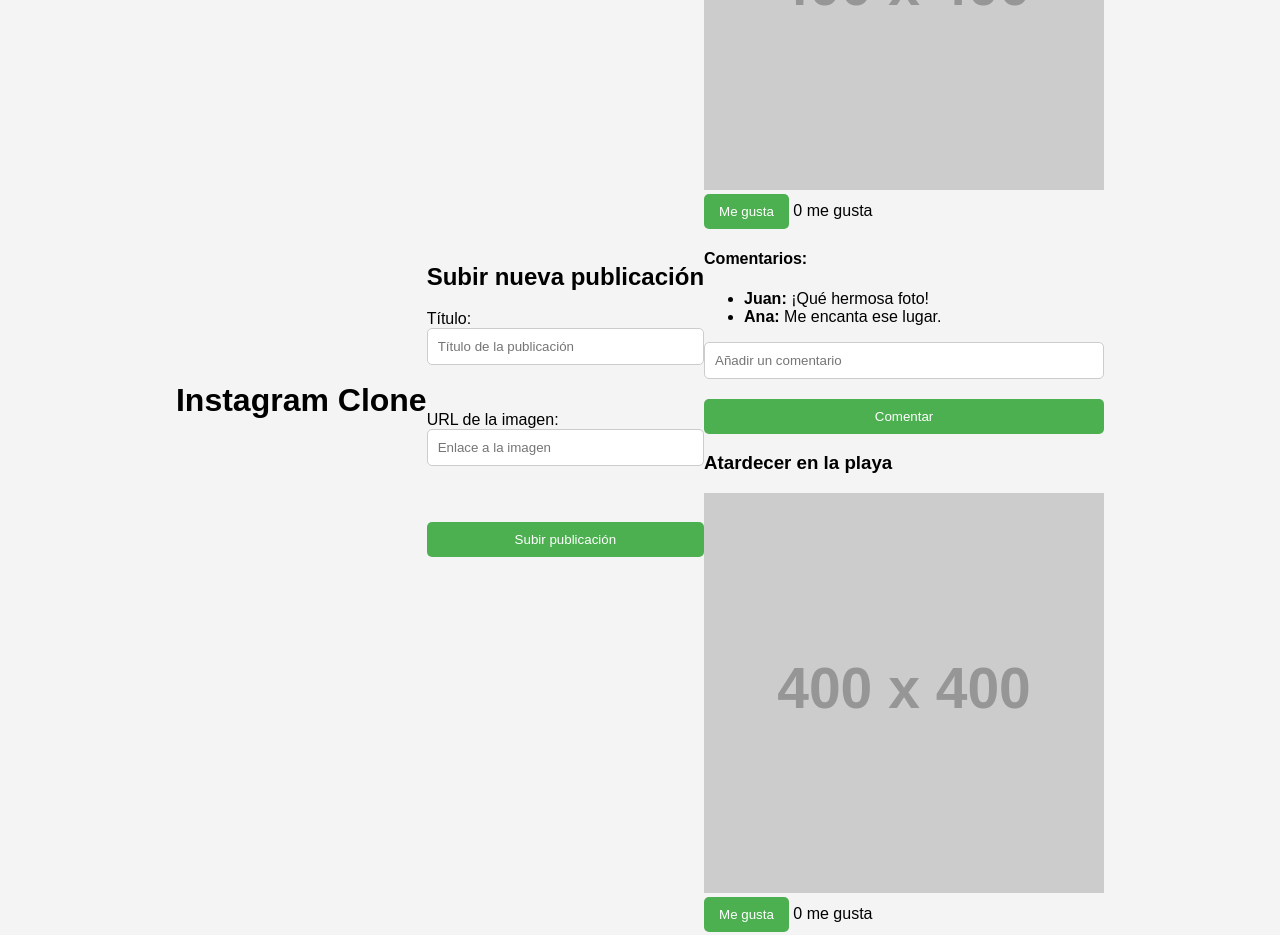
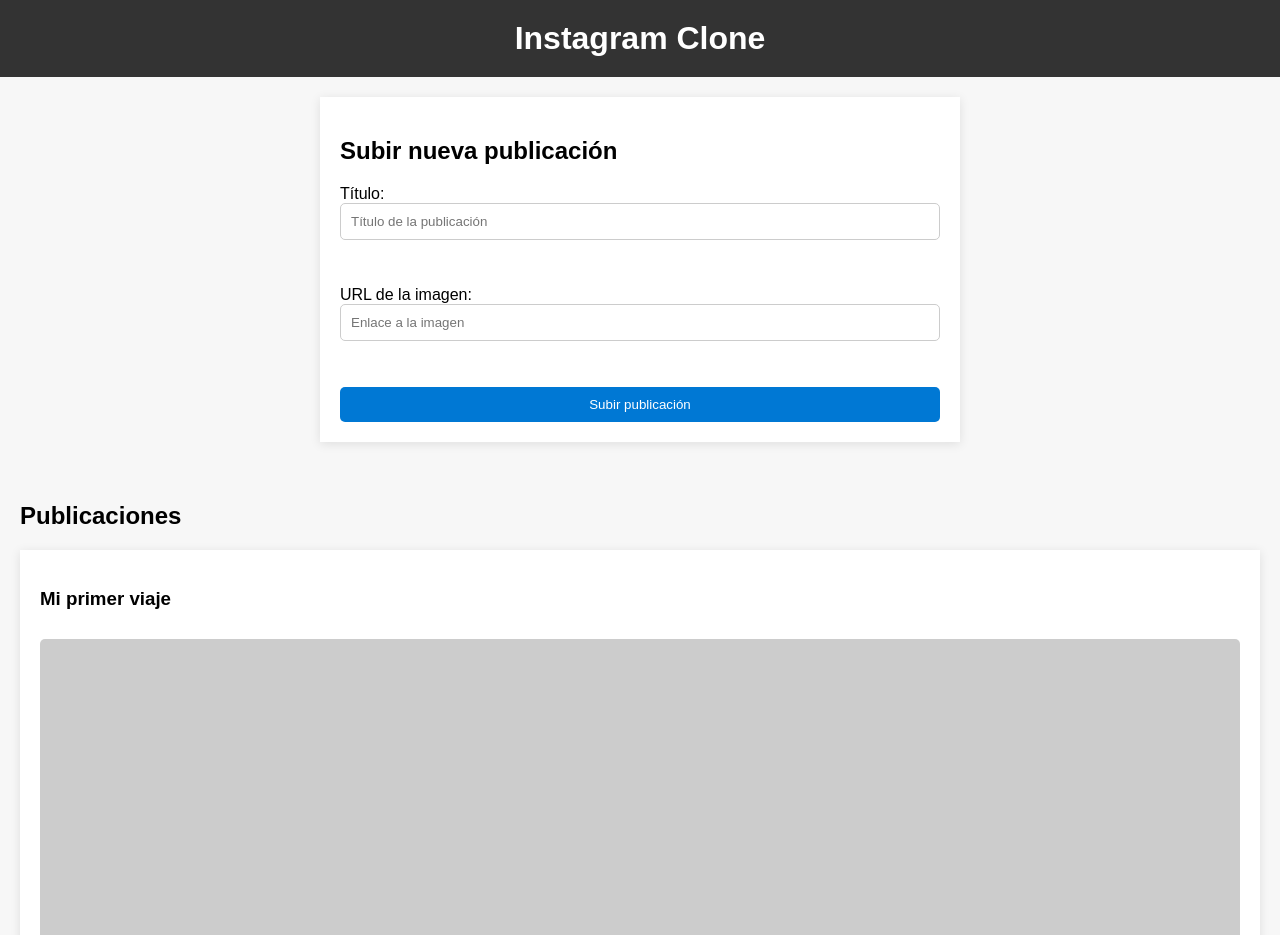
Before and after one commit to k3izozzz32/MyOyukiWeb, a plain HTML site: page index.html in a window 1280 px wide. Shown: the top 935 px of the page. Drawn offline with Linux system fonts and the light colour scheme; placeholder pictures from the web are drawn by us.

Commit message:
Update styles.css

```diff
--- a/styles.css
+++ b/styles.css
@@ -1,35 +1,29 @@
-/* Estilos generales */
+/* Estilos básicos */
 body {
     font-family: Arial, sans-serif;
+    background-color: #f7f7f7;
     margin: 0;
     padding: 0;
-    display: flex;
-    justify-content: center;
-    align-items: center;
-    height: 100vh;
-    background-color: #f4f4f4;
 }
 
-button {
-    padding: 10px 15px;
-    background-color: #4CAF50;
+header {
+    background-color: #333;
     color: white;
-    border: none;
-    cursor: pointer;
-    border-radius: 5px;
+    text-align: center;
+    padding: 20px;
 }
 
-button:hover {
-    background-color: #45a049;
+h1 {
+    margin: 0;
 }
 
-/* Estilos para el formulario */
-.form-container {
-    width: 300px;
+/* Estilo para el formulario de publicación */
+.new-post {
     padding: 20px;
     background-color: white;
-    border-radius: 10px;
-    box-shadow: 0 0 10px rgba(0, 0, 0, 0.1);
+    margin: 20px auto;
+    max-width: 600px;
+    box-shadow: 0 2px 10px rgba(0, 0, 0, 0.1);
 }
 
 form {
@@ -38,33 +32,103 @@ form {
 }
 
 form input {
+    padding: 10px;
     margin-bottom: 10px;
+    border-radius: 5px;
+    border: 1px solid #ccc;
+}
+
+form button {
+    padding: 10px;
+    background-color: #0078D4;
+    color: white;
+    border: none;
+    border-radius: 5px;
+    cursor: pointer;
+}
+
+form button:hover {
+    background-color: #005fa3;
+}
+
+/* Estilo para las publicaciones */
+.posts {
+    padding: 20px;
+}
+
+.post {
+    background-color: white;
+    margin-bottom: 20px;
+    padding: 20px;
+    box-shadow: 0 2px 10px rgba(0, 0, 0, 0.1);
+}
+
+.post img {
+    width: 100%;
+    height: auto;
+    border-radius: 5px;
+    margin-top: 10px;
+}
+
+.actions {
+    margin-top: 10px;
+    display: flex;
+    justify-content: space-between;
+    align-items: center;
+}
+
+.like-btn {
+    background-color: #0078D4;
+    color: white;
+    padding: 5px 10px;
+    border: none;
+    border-radius: 5px;
+    cursor: pointer;
+}
+
+.like-btn:hover {
+    background-color: #005fa3;
+}
+
+.likes {
+    font-size: 14px;
+}
+
+.comments {
+    margin-top: 20px;
+}
+
+.comments ul {
+    list-style-type: none;
+    padding: 0;
+}
+
+.comments li {
+    padding: 5px 0;
+}
+
+.comments form {
+    display: flex;
+    margin-top: 10px;
+}
+
+.comments form input {
+    flex-grow: 1;
     padding: 10px;
     border-radius: 5px;
     border: 1px solid #ccc;
 }
 
-form button {
-    margin-top: 10px;
+.comments form button {
+    padding: 10px;
+    background-color: #0078D4;
+    color: white;
+    border: none;
+    border-radius: 5px;
+    cursor: pointer;
+    margin-left: 10px;
 }
 
-/* Modo oscuro */
-body.dark-mode {
-    background-color: #333;
-    color: white;
+.comments form button:hover {
+    background-color: #005fa3;
 }
-
-body.dark-mode .form-container {
-    background-color: #444;
-    color: white;
-}
-
-body.dark-mode button {
-    background-color: #555;
-}
-
-body.dark-mode input {
-    background-color: #666;
-    color: white;
-    border: 1px solid #555;
-}
```
